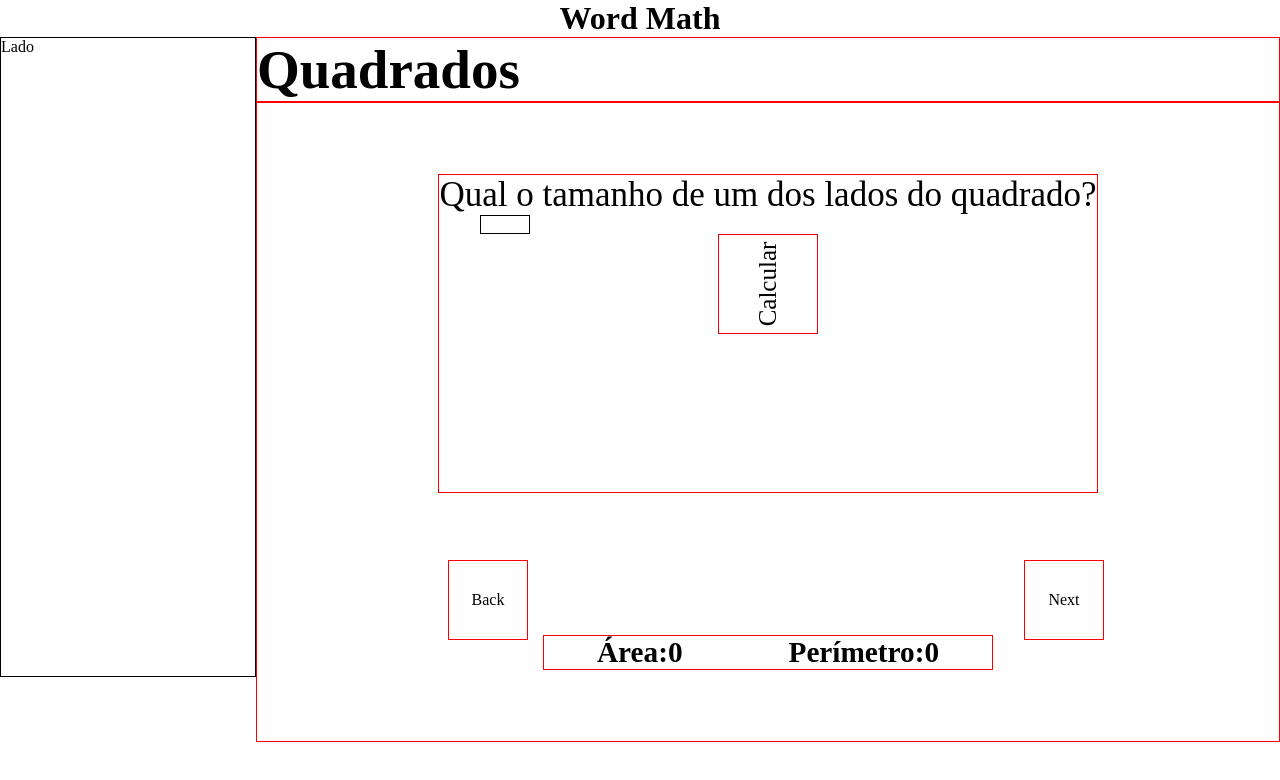
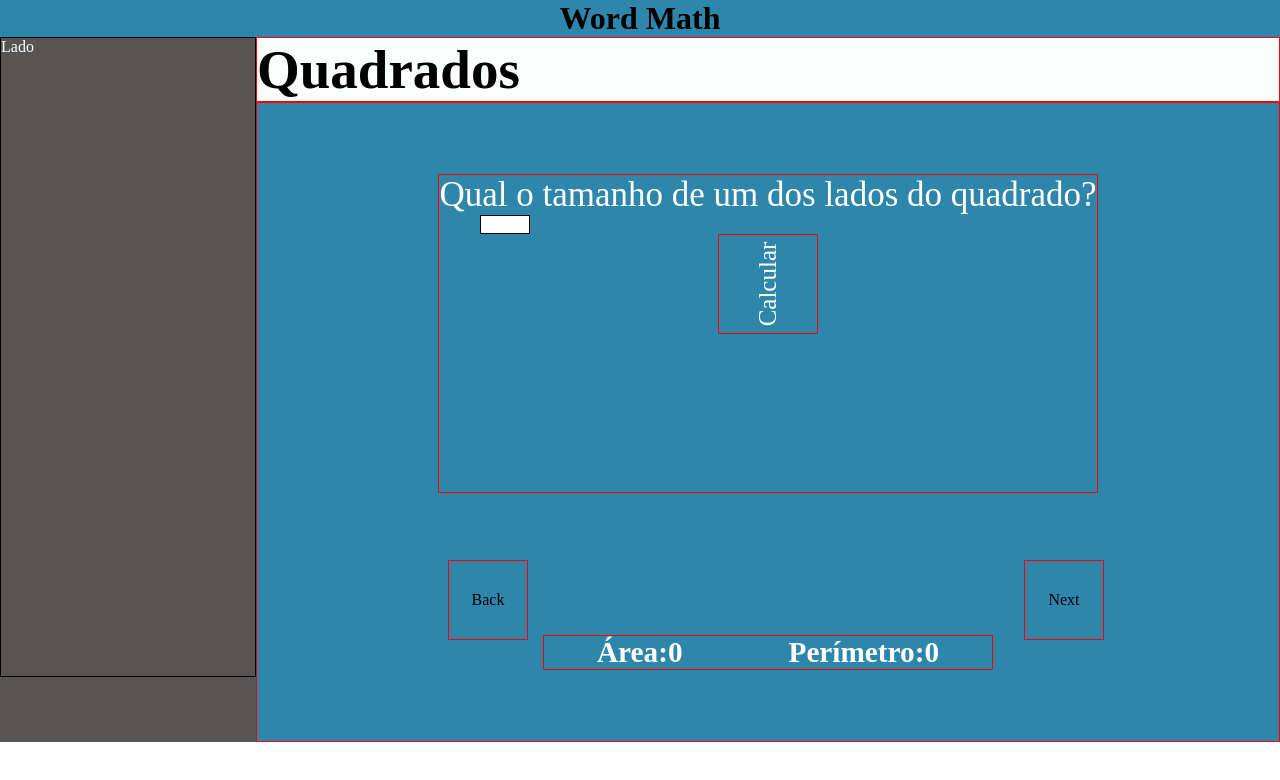
Before and after one commit to Davi-Serrano/Word-Math, a React (Create React App) app: page / in a window 1280 px wide. Shown: the top 780 px of the page. Built offline with nearby package versions, Linux system fonts and the light colour scheme.

Commit message:
Tetsando cores de fundo

```diff
--- a/src/components/Header/style.js
+++ b/src/components/Header/style.js
@@ -5,4 +5,6 @@ export const Topz = styled.h1`
     display: flex;
     justify-content: center;
 
+    background-color: #2E86AB;
+
 `
--- a/src/components/Section/Geometric/style.js
+++ b/src/components/Section/Geometric/style.js
@@ -2,13 +2,18 @@ import styled from "styled-components";
 
 export const Title = styled.h2`
         font-size: 55px;
-        border: 1px solid red
-`
+        border: 1px solid red;
+
+        background-color: #FAFFFD;
+        `
 export const GeoStyle = styled.div`
     display: flex;
     flex-direction: column;
     justify-content: space-around;
     align-items: center;
+
+    background-color: #2E86AB;
+    color:white;
 
     border: 1px solid red;
     height: 80vh;
@@ -56,7 +61,6 @@ export const GeoStyle = styled.div`
         width: 450px;
 
     }
-
 
 
 `
--- a/src/components/Section/styled.js
+++ b/src/components/Section/styled.js
@@ -2,11 +2,12 @@ import styled from "styled-components";
 
 export const Aside = styled.div`
         border: 1px solid black;
-
+        color: white;
         height: 80vh;
         width: 20vw;
 `
 
 export const Lado = styled.div`
         display: flex;
+        background-color: #565554;
 `
```
